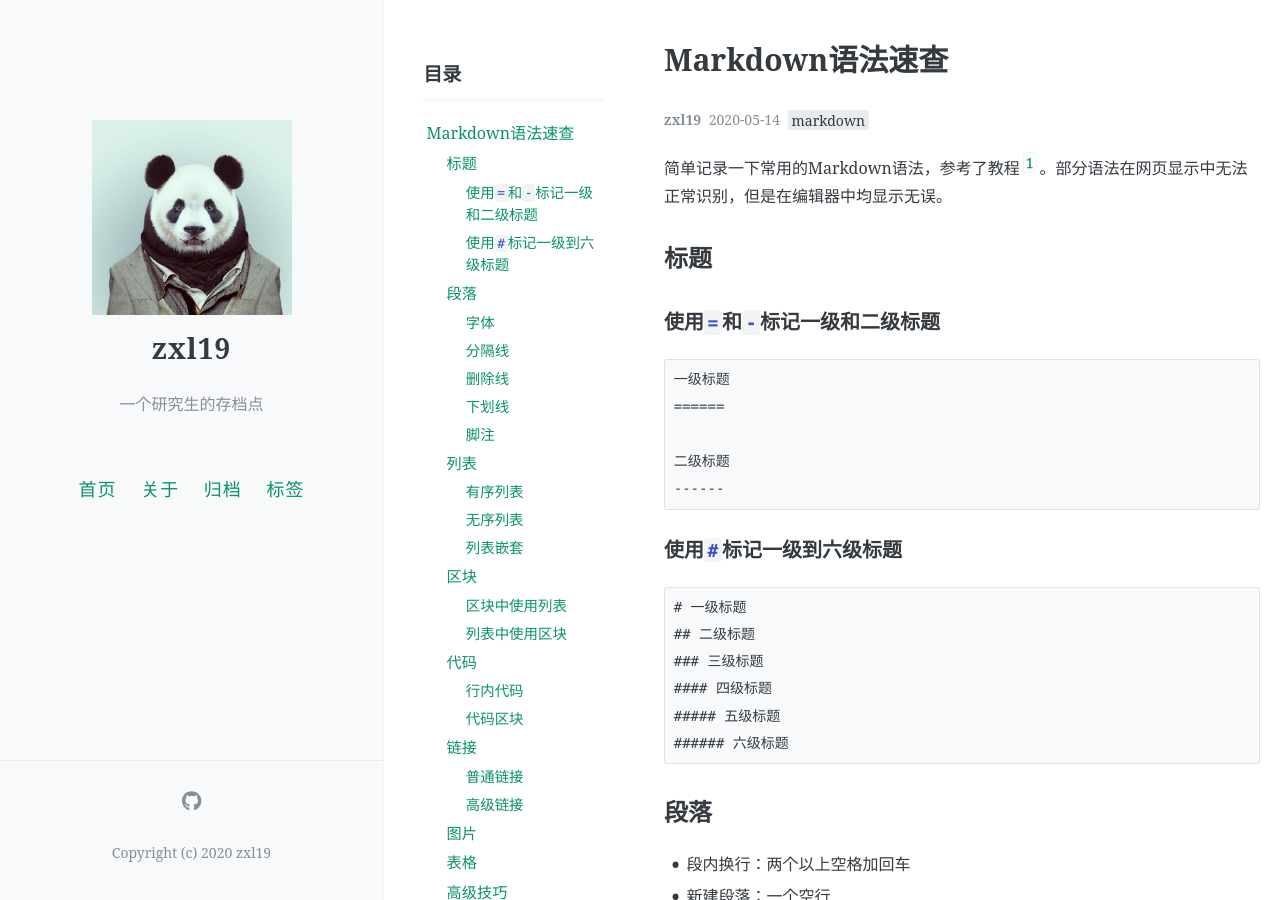
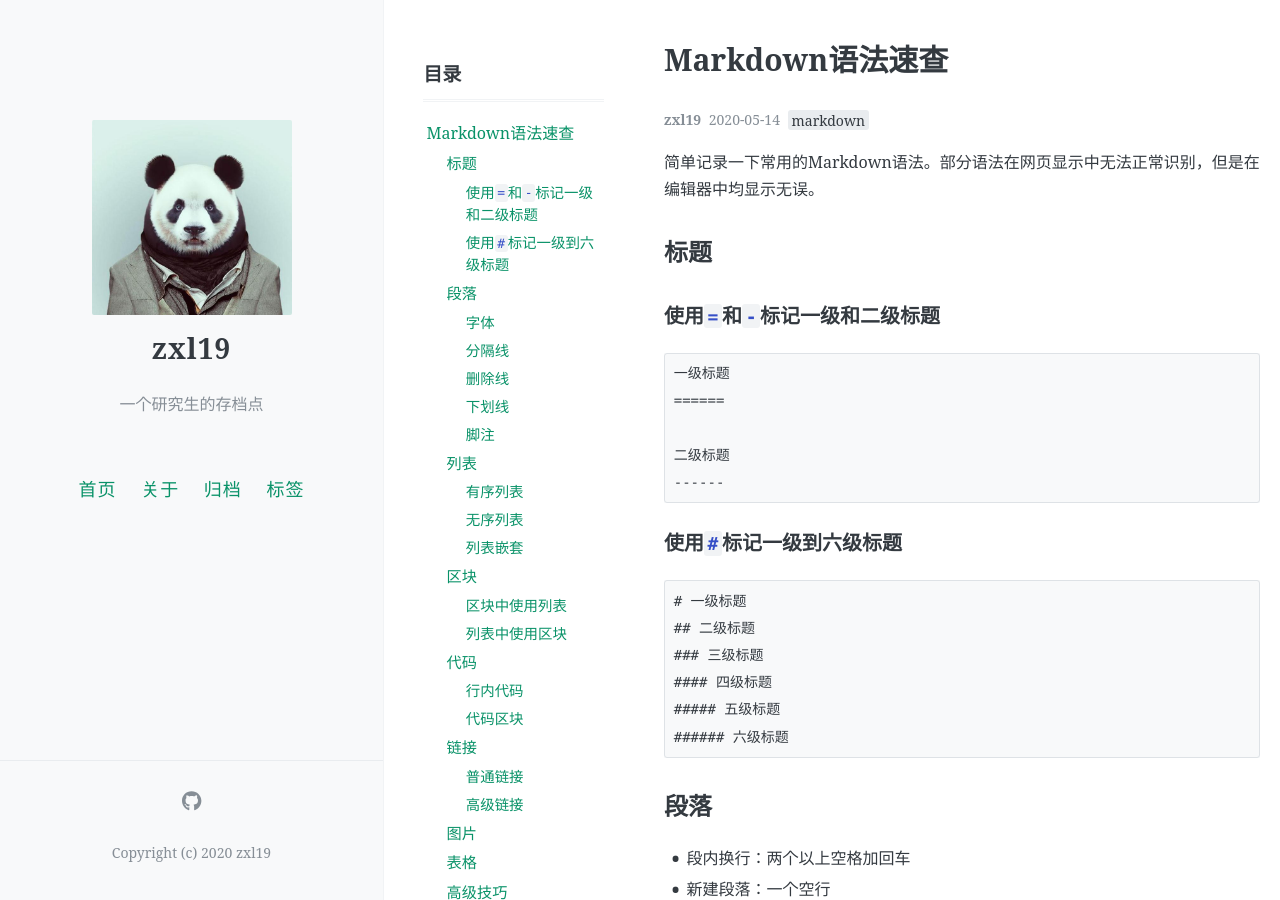
Before and after one commit to zxl19/zxl19.github.io, a Jekyll site: the page built from _posts/2020-05-13-markdown-tutorial.md, in a window 1280 px wide and 900 px high. Built offline with Jekyll 4.4.1, drawn with Linux system fonts in a browser that asks for light colours; comment, search, counter and statistics services are not loaded.

Commit message:
Update 2020-05-13-markdown-tutorial.md

```diff
--- a/_posts/2020-05-13-markdown-tutorial.md
+++ b/_posts/2020-05-13-markdown-tutorial.md
@@ -9,11 +9,10 @@ toc: true
 pinned: false
 ---
 
-简单记录一下常用的Markdown语法，参考了教程[^1]。部分语法在网页显示中无法正常识别，但是在编辑器中均显示无误。
-
-[^1]: [Markdown教程-菜鸟教程](https://www.runoob.com/markdown/md-tutorial.html)
+简单记录一下常用的Markdown语法。部分语法在网页显示中无法正常识别，但是在编辑器中均显示无误。
 
 <!-- more -->
+
 ## 标题
 
 ### 使用`=`和`-`标记一级和二级标题
```
Also changed, not shown: other parts of _posts/2020-05-13-markdown-tutorial.md (+3 -0 lines).
